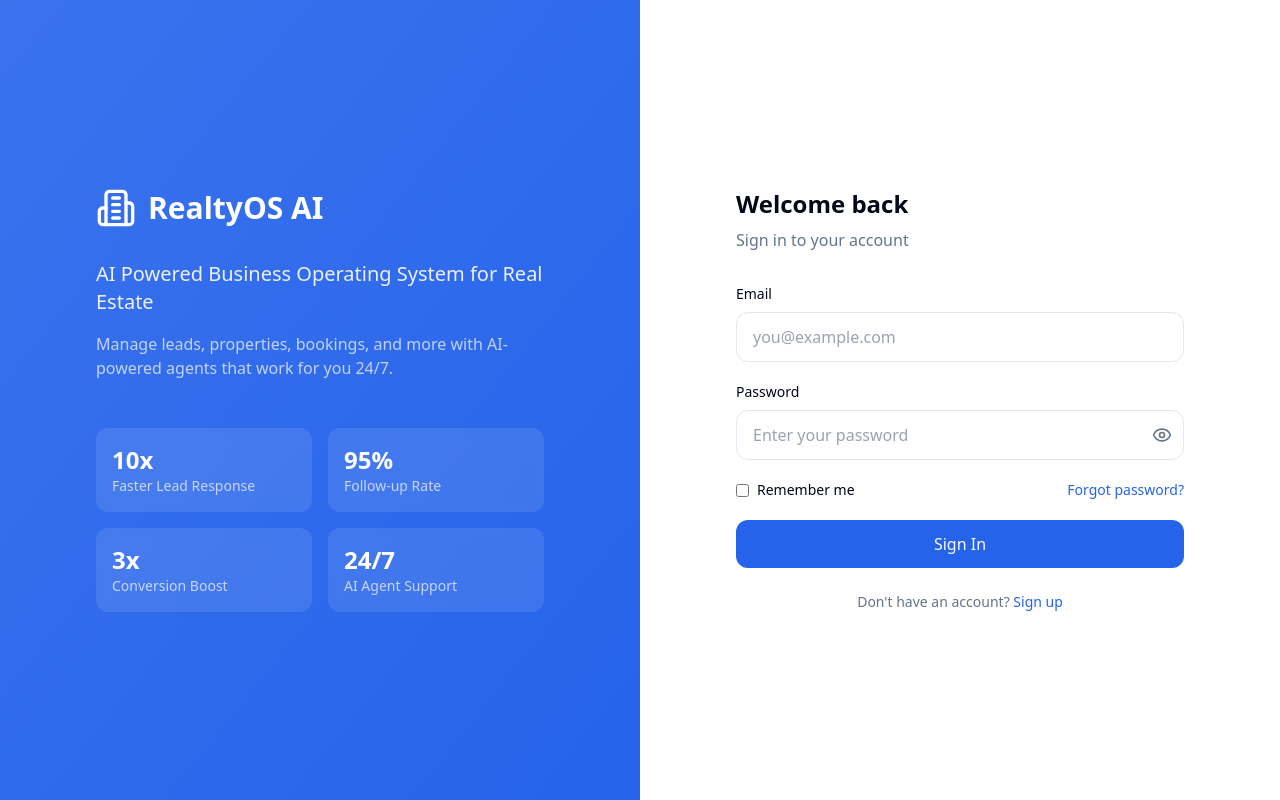
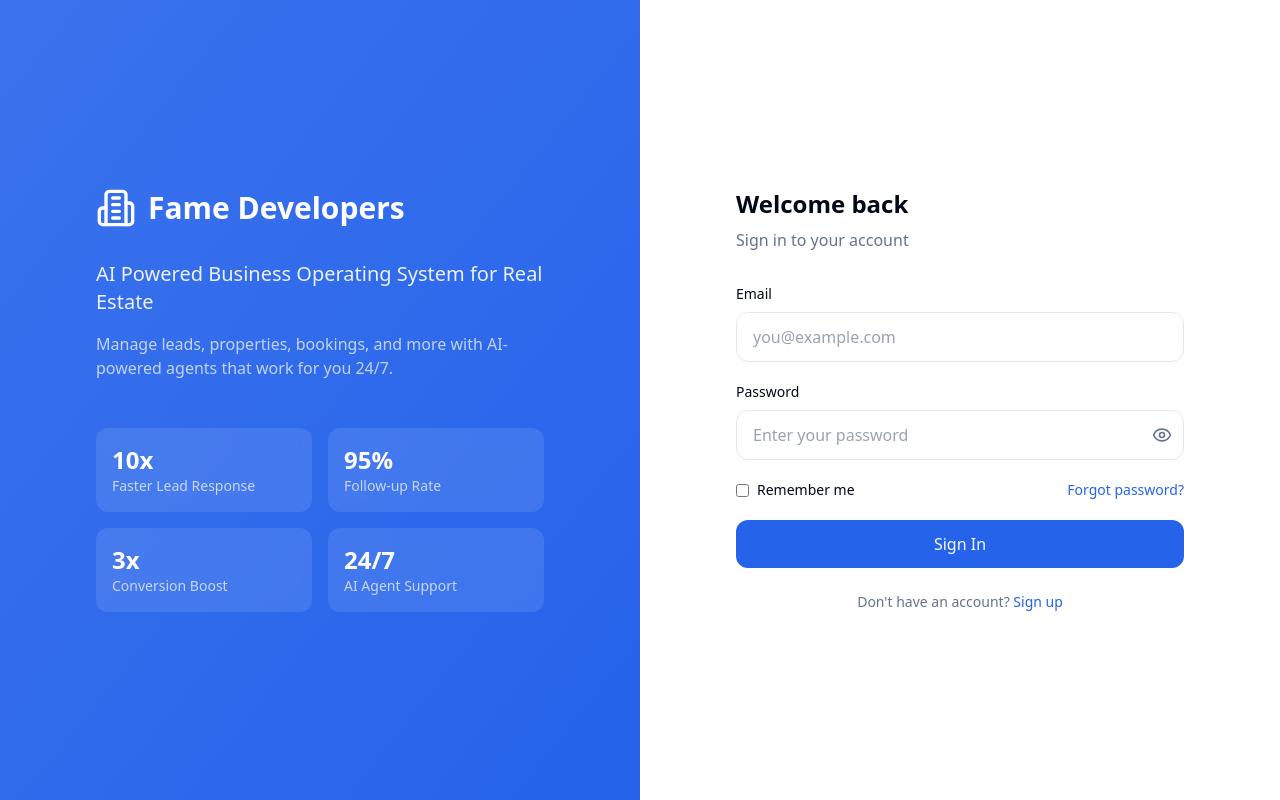
Before and after one commit to sjaiswal210-beep/anandi, a Next.js app in the folder apps/web/: page /login in a window 1280 px wide. Built offline with nearby package versions, Linux system fonts and the light colour scheme; no server answers.

Commit message:
Rebrand: RealtyOS -> Fame Developers

```diff
--- a/apps/web/src/app/(auth)/login/page.tsx
+++ b/apps/web/src/app/(auth)/login/page.tsx
@@ -71,7 +71,7 @@ export default function LoginPage() {
         >
           <div className="flex items-center gap-3 mb-8">
             <Building2 className="h-10 w-10" />
-            <h1 className="text-3xl font-bold">RealtyOS AI</h1>
+            <h1 className="text-3xl font-bold">Fame Developers</h1>
           </div>
           <p className="text-xl mb-4 text-white/90">
             AI Powered Business Operating System for Real Estate
@@ -111,7 +111,7 @@ export default function LoginPage() {
         >
           <div className="lg:hidden flex items-center gap-2 mb-8">
             <Building2 className="h-8 w-8 text-primary" />
-            <h1 className="text-2xl font-bold">RealtyOS AI</h1>
+            <h1 className="text-2xl font-bold">Fame Developers</h1>
           </div>
 
           <h2 className="text-2xl font-bold mb-2">Welcome back</h2>
--- a/apps/web/src/app/(auth)/register/page.tsx
+++ b/apps/web/src/app/(auth)/register/page.tsx
@@ -56,7 +56,7 @@ export default function RegisterPage() {
       >
         <div className="flex items-center gap-2 mb-6">
           <Building2 className="h-8 w-8 text-primary" />
-          <h1 className="text-2xl font-bold">RealtyOS AI</h1>
+          <h1 className="text-2xl font-bold">Fame Developers</h1>
         </div>
 
         <h2 className="text-xl font-bold mb-1">Create your account</h2>
--- a/apps/web/src/app/(dashboard)/settings/page.tsx
+++ b/apps/web/src/app/(dashboard)/settings/page.tsx
@@ -138,7 +138,7 @@ export default function SettingsPage() {
                 </button>
               </div>
               <p className="text-sm text-muted-foreground">
-                Use API keys to integrate RealtyOS with external services.
+                Use API keys to integrate Fame Developers with external services.
               </p>
             </div>
           )}
--- a/apps/web/src/app/(dashboard)/whatsapp/page.tsx
+++ b/apps/web/src/app/(dashboard)/whatsapp/page.tsx
@@ -117,7 +117,7 @@ export default function WhatsAppPage() {
               <Bot className="h-5 w-5" />
             </div>
             <div>
-              <p className="font-semibold text-sm">RealtyOS Business</p>
+              <p className="font-semibold text-sm">Fame Developers Business</p>
               <p className="text-xs text-white/70">AI-powered</p>
             </div>
           </div>
@@ -269,7 +269,7 @@ export default function WhatsAppPage() {
               <div className="w-64 h-64 mx-auto mb-6 rounded-full bg-gradient-to-br from-green-100 to-green-50 dark:from-green-900/20 dark:to-green-800/10 flex items-center justify-center">
                 <Phone className="h-24 w-24 text-green-200 dark:text-green-800" />
               </div>
-              <h3 className="text-2xl font-light text-muted-foreground">RealtyOS WhatsApp Business</h3>
+              <h3 className="text-2xl font-light text-muted-foreground">Fame Developers WhatsApp Business</h3>
               <p className="text-sm text-muted-foreground mt-2 max-w-md">
                 Send and receive messages from your leads. AI auto-replies when you are away.
                 Select a conversation to start chatting.
--- a/apps/web/src/app/layout.tsx
+++ b/apps/web/src/app/layout.tsx
@@ -6,8 +6,8 @@ import { Providers } from '@/components/providers';
 const inter = Inter({ subsets: ['latin'], variable: '--font-inter' });
 
 export const metadata: Metadata = {
-  title: 'RealtyOS AI - Business Operating System for Real Estate',
-  description: 'AI Powered Business Operating System for Real Estate Agents, Brokers and Builders',
+  title: 'Fame Developers - Business Operating System for Real Estate',
+  description: 'AI Powered Platform for Real Estate by Fame Developers',
   keywords: ['real estate', 'CRM', 'AI', 'property management', 'lead management'],
 };
 
--- a/apps/web/src/components/layout/sidebar.tsx
+++ b/apps/web/src/components/layout/sidebar.tsx
@@ -67,7 +67,7 @@ export function Sidebar({ collapsed, onToggle }: SidebarProps) {
               animate={{ opacity: 1 }}
               className="font-bold text-lg"
             >
-              RealtyOS
+              Fame Developers
             </motion.span>
           )}
         </Link>
--- a/apps/web/src/components/site/footer.tsx
+++ b/apps/web/src/components/site/footer.tsx
@@ -60,7 +60,7 @@ export function SiteFooter() {
           <p>© {new Date().getFullYear()} {PROJECT.builder}. All rights reserved.</p>
           <p>
             Images are artistic impressions. Powered by{' '}
-            <span className="text-amber-400">RealtyOS AI</span>
+            <span className="text-amber-400">Fame Developers</span>
           </p>
         </div>
       </div>
--- a/apps/web/src/store/auth.ts
+++ b/apps/web/src/store/auth.ts
@@ -69,7 +69,7 @@ export const useAuthStore = create<AuthState>()(
         }),
     }),
     {
-      name: 'realtyos-auth',
+      name: 'Fame Developers-auth',
       partialize: (state) => ({
         token: state.token,
         refreshToken: state.refreshToken,
```
